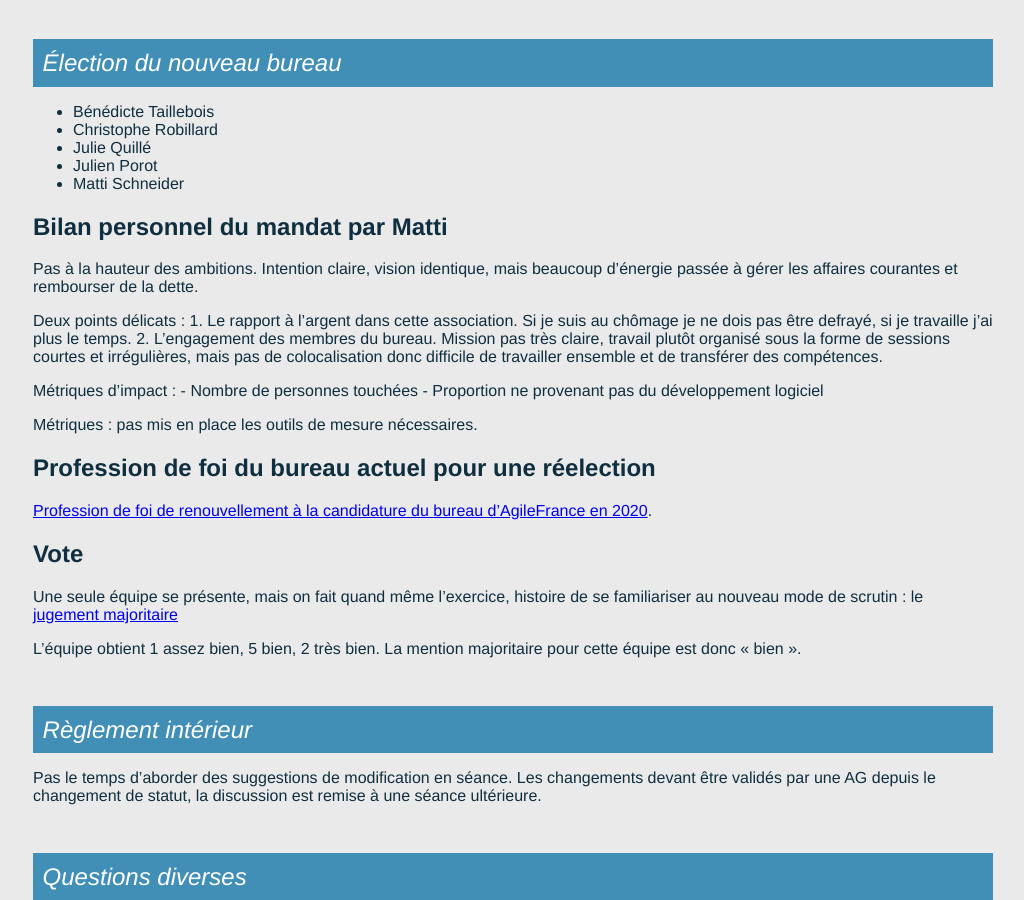
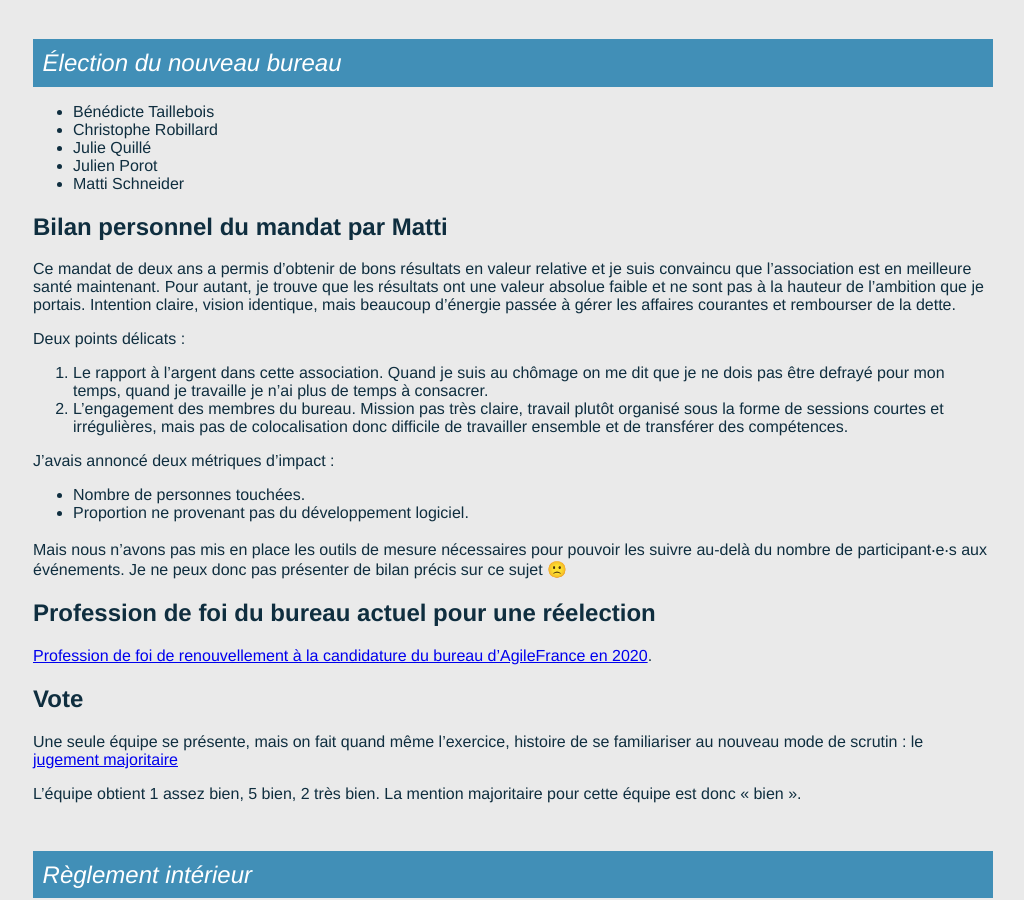
Before and after one commit to AgileFrance/AgileFrance.github.io, a Jekyll site: the page built from _assemblee_generale/2020-02-15.md, in a window 1280 px wide and 900 px high, scrolled down 3170 px. Shown: the whole window, without its empty margins (127-1151 px from the left). Built offline with Jekyll 4.4.1, drawn with Linux system fonts in a browser that asks for light colours.

Commit message:
Reformule le bilan personnel du mandat de Matti

```diff
--- a/_assemblee_generale/2020-02-15.md
+++ b/_assemblee_generale/2020-02-15.md
@@ -132,17 +132,20 @@ Le bilan financier est approuvé à l'unanimité.
 
 ## Bilan personnel du mandat par Matti
 
-Pas à la hauteur des ambitions. Intention claire, vision identique, mais beaucoup d'énergie passée à gérer les affaires courantes et rembourser de la dette.
+Ce mandat de deux ans a permis d'obtenir de bons résultats en valeur relative et je suis convaincu que l'association est en meilleure santé maintenant. Pour autant, je trouve que les résultats ont une valeur absolue faible et ne sont pas à la hauteur de l'ambition que je portais. Intention claire, vision identique, mais beaucoup d'énergie passée à gérer les affaires courantes et rembourser de la dette.
 
 Deux points délicats :
-    1. Le rapport à l'argent dans cette association. Si je suis au chômage je ne dois pas être defrayé, si je travaille j'ai plus le temps.
-    2. L'engagement des membres du bureau. Mission pas très claire, travail plutôt organisé sous la forme de sessions courtes et irrégulières, mais pas de colocalisation donc difficile de travailler ensemble et de transférer des compétences.
 
-Métriques d'impact :
-    - Nombre de personnes touchées
-    - Proportion ne provenant pas du développement logiciel
+1. Le rapport à l'argent dans cette association. Quand je suis au chômage on me dit que je ne dois pas être defrayé pour mon temps, quand je travaille je n'ai plus de temps à consacrer.
+2. L'engagement des membres du bureau. Mission pas très claire, travail plutôt organisé sous la forme de sessions courtes et irrégulières, mais pas de colocalisation donc difficile de travailler ensemble et de transférer des compétences.
 
-Métriques : pas mis en place les outils de mesure nécessaires.
+J'avais annoncé deux métriques d'impact :
+
+- Nombre de personnes touchées.
+- Proportion ne provenant pas du développement logiciel.
+
+Mais nous n'avons pas mis en place les outils de mesure nécessaires pour pouvoir les suivre au-delà du nombre de participant‧e‧s aux événements. Je ne peux donc pas présenter de bilan précis sur ce sujet 🙁
+
 
 ## Profession de foi du bureau actuel pour une réelection
 
```
